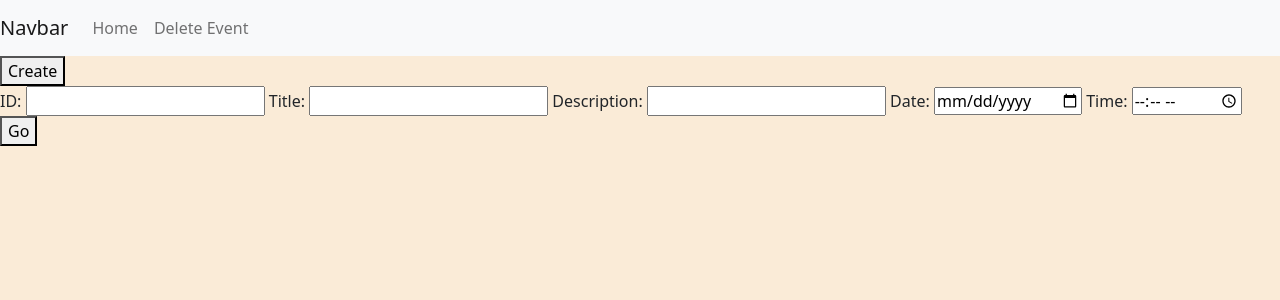
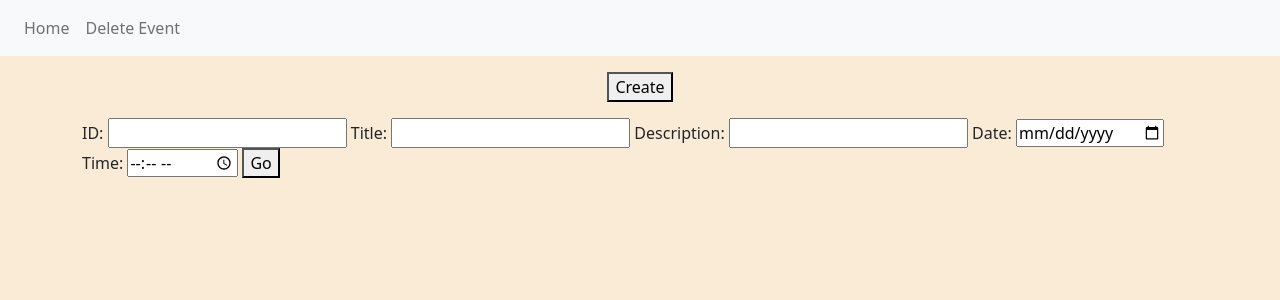
Before and after one commit to jameshemp1/HackEvents, a PHP site: page /HackEvents/update.php in a window 1280 px wide. Shown: the top 300 px of the page. Run offline with PHP 8.4, Linux system fonts and the light colour scheme.

Commit message:
smal edits

```diff
--- a/delete.php
+++ b/delete.php
@@ -10,7 +10,7 @@
     </nav> -->
 
     <nav class="navbar navbar-expand-lg navbar-light bg-light">
-        <a class="navbar-brand" href="#">Navbar</a>
+        <a class="navbar-brand" href="#"></a>
         <button class="navbar-toggler" type="button" data-toggle="collapse" data-target="#navbarText" aria-controls="navbarText" aria-expanded="false" aria-label="Toggle navigation">
             <span class="navbar-toggler-icon"></span>
         </button>
@@ -32,9 +32,11 @@
 
     <body style="background-color: #faebd7;">
         <form action="index.php/events/delete" method="post">
+            <div class="text-center py-3">
                 <label for="id">ID:</label>
                 <input type="number" name="id">
                 <button type="submit">Go</button>
+            </div>
             </form>
 
         </div>
--- a/index.php
+++ b/index.php
@@ -52,7 +52,7 @@ $sql = json_decode($sql, true);
     </nav> -->
 
     <nav class="navbar navbar-expand-lg navbar-light bg-light">
-        <a class="navbar-brand" href="#">Navbar</a>
+        <a class="navbar-brand" href="#"></a>
         <button class="navbar-toggler" type="button" data-toggle="collapse" data-target="#navbarText" aria-controls="navbarText" aria-expanded="false" aria-label="Toggle navigation">
             <span class="navbar-toggler-icon"></span>
         </button>
@@ -75,7 +75,7 @@ $sql = json_decode($sql, true);
     </nav>
 
         <body style="background-color: #faebd7;">
-        <div class="container">
+        <div class="container p-2">
 
             <table class="table table-bordered table-striped" style="border: 1px solid black">
                 <thead class="thead-dark">
--- a/update.php
+++ b/update.php
@@ -11,7 +11,7 @@
     </nav> -->
 
     <nav class="navbar navbar-expand-lg navbar-light bg-light">
-        <a class="navbar-brand" href="#">Navbar</a>
+        <a class="navbar-brand" href="#"></a>
         <button class="navbar-toggler" type="button" data-toggle="collapse" data-target="#navbarText" aria-controls="navbarText" aria-expanded="false" aria-label="Toggle navigation">
             <span class="navbar-toggler-icon"></span>
         </button>
@@ -40,9 +40,13 @@
             }
             #output for creating entry
             if ( $_POST["set"] == "c") {
-            echo "<form action=\"update.php\" method=\"post\">
+                echo "
+                <div class=\"container\">
+                <form action=\"update.php\" method=\"post\">
                 <input type=\"hidden\" name=\"set\" value=\"u\">
-            <button type=\"submit\">Update</button>
+                <div class=\"text-center\">
+                    <button type=\"submit\" class=\"m-3\">Update</button>
+                </div>
                 </form>
                 <form action=\"index.php/events/update\" method=\"post\">
                 <input type=\"hidden\" name=\"id\" value=\"\">
@@ -55,12 +59,17 @@
                     <label for=\"time\">Time:</label>
                     <input type=\"time\" name=\"time\">
                     <button type=\"submit\">Go</button>
-            </form>";
+                </form>
+                </div>";
             } else {
                 #output for updating entry
-            echo "<form action=\"update.php\" method=\"post\">
+                echo "
+                <div class=\"container\">
+                <form action=\"update.php\" method=\"post\" class=\"px-3\">
                 <input type=\"hidden\" name=\"set\" value=\"c\">
-            <button type=\"submit\">Create</button>
+                <div class=\"text-center\">
+                    <button type=\"submit\" class=\"m-3\">Create</button>
+                </div>
                 </form>
                 <form action=\"index.php/events/update\" method=\"put\">
                     <label for=\"id\">ID:</label>
@@ -74,7 +83,8 @@
                     <label for=\"time\">Time:</label>
                     <input type=\"time\" name=\"time\">
                     <button type=\"submit\">Go</button>
-            </form>";
+                </form>
+                </div>";
             }
             ?>
         </div>
```
Lines whose indentation alone changed are shown as unchanged.
